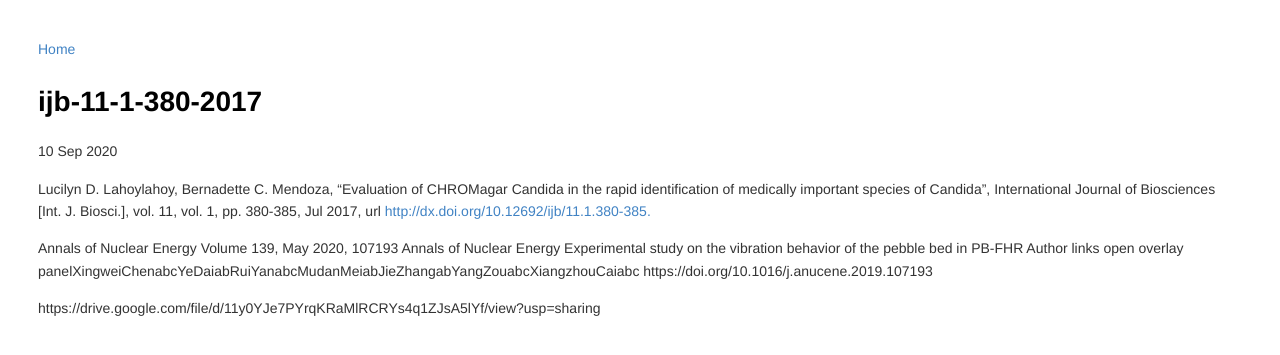
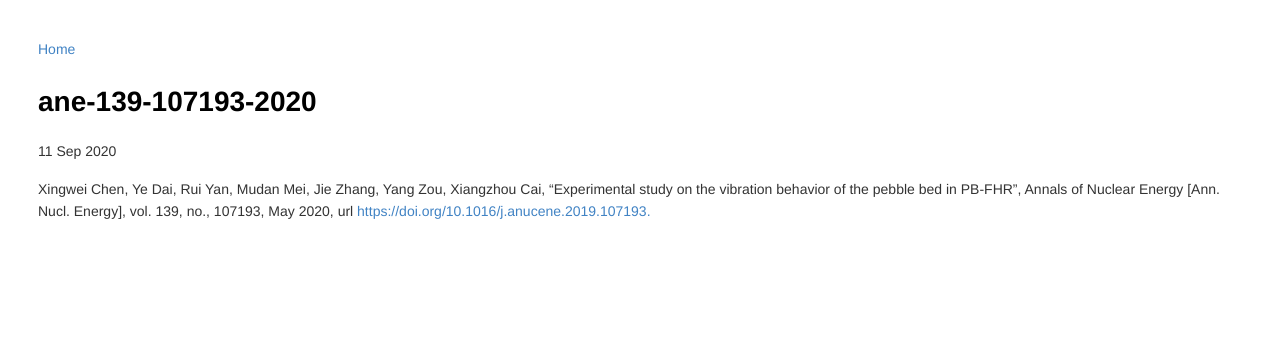
Before and after one commit to literaturx/literaturx.github.io, a Jekyll site: the page built from _posts/21/2020-09-11-0.md, in a window 1280 px wide. Shown: the top 355 px of the page. Built offline with Jekyll 4.4.1, drawn with Linux system fonts in a browser that asks for light colours.

Commit message:
fin today 0

```diff
--- a/_posts/21/2020-09-11-0.md
+++ b/_posts/21/2020-09-11-0.md
@@ -1,22 +1,10 @@
 ---
 layout: post
 author: literaturx
-title: "ijb-11-1-380-2017"
+title: "ane-139-107193-2020"
 category: "journal"
-tags: ["biosciences", "rapid identification"]
-date: 2020-09-10 12:00:00 +07
+tags: ["pebble bed", "vibration", "experiment"]
+date: 2020-09-11 12:00:00 +07
 ---
 
-Lucilyn D. Lahoylahoy, Bernadette C. Mendoza, "Evaluation of CHROMagar Candida in the rapid identification of medically important species of Candida", International Journal of Biosciences [Int. J. Biosci.], vol. 11, vol. 1, pp. 380-385, Jul 2017, url <http://dx.doi.org/10.12692/ijb/11.1.380-385>[.](https://drive.google.com/file/d/11vthklPyJ4oTeM37F8TfFbbjN5i5J2CZ/view?usp=sharing)
-
-Annals of Nuclear Energy
-Volume 139, May 2020, 107193
-Annals of Nuclear Energy
-Experimental study on the vibration behavior of the pebble bed in PB-FHR
-Author links open overlay panelXingweiChenabcYeDaiabRuiYanabcMudanMeiabJieZhangabYangZouabcXiangzhouCaiabc
-https://doi.org/10.1016/j.anucene.2019.107193
-
-
-
-
-https://drive.google.com/file/d/11y0YJe7PYrqKRaMlRCRYs4q1ZJsA5lYf/view?usp=sharing
+Xingwei Chen, Ye Dai, Rui Yan, Mudan Mei, Jie Zhang, Yang Zou, Xiangzhou Cai, "Experimental study on the vibration behavior of the pebble bed in PB-FHR", Annals of Nuclear Energy [Ann. Nucl. Energy], vol. 139, no., 107193, May 2020, url <https://doi.org/10.1016/j.anucene.2019.107193>[.](https://drive.google.com/file/d/11y0YJe7PYrqKRaMlRCRYs4q1ZJsA5lYf/view?usp=sharing)
```
